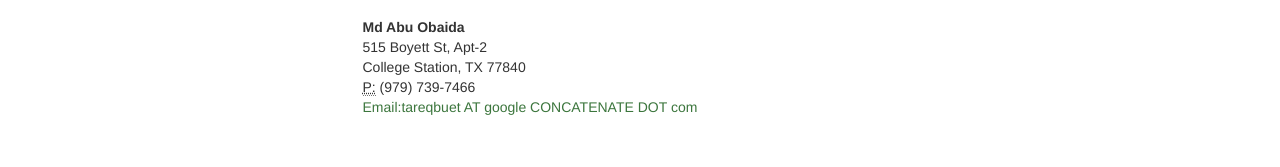
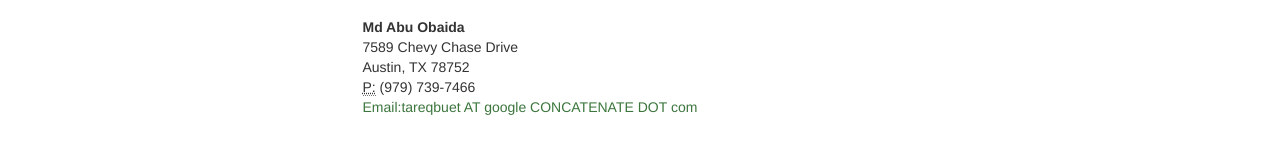
Before and after one commit to tareqobaida/tareqobaida.github.io, a plain HTML site: page contact-me.html in a window 1280 px wide. Shown: the part 203-370 px from the top of the page. Drawn offline with nearby package versions, Linux system fonts and the light colour scheme.

Commit message:
Update contact-me.html

```diff
--- a/contact-me.html
+++ b/contact-me.html
@@ -34,8 +34,8 @@
 </div>
 <address>
     <strong>Md Abu Obaida</strong> <br/>
-515 Boyett St, Apt-2 <br/>
-College Station, TX 77840<br/>
+7589 Chevy Chase Drive<br/>
+Austin, TX 78752<br/>
 <abbr title="Phone">P:</abbr> (979) 739-7466 <br/>
 <span class="text-success">Email:tareqbuet AT google CONCATENATE DOT com <br/> </span>
 </address>
```
